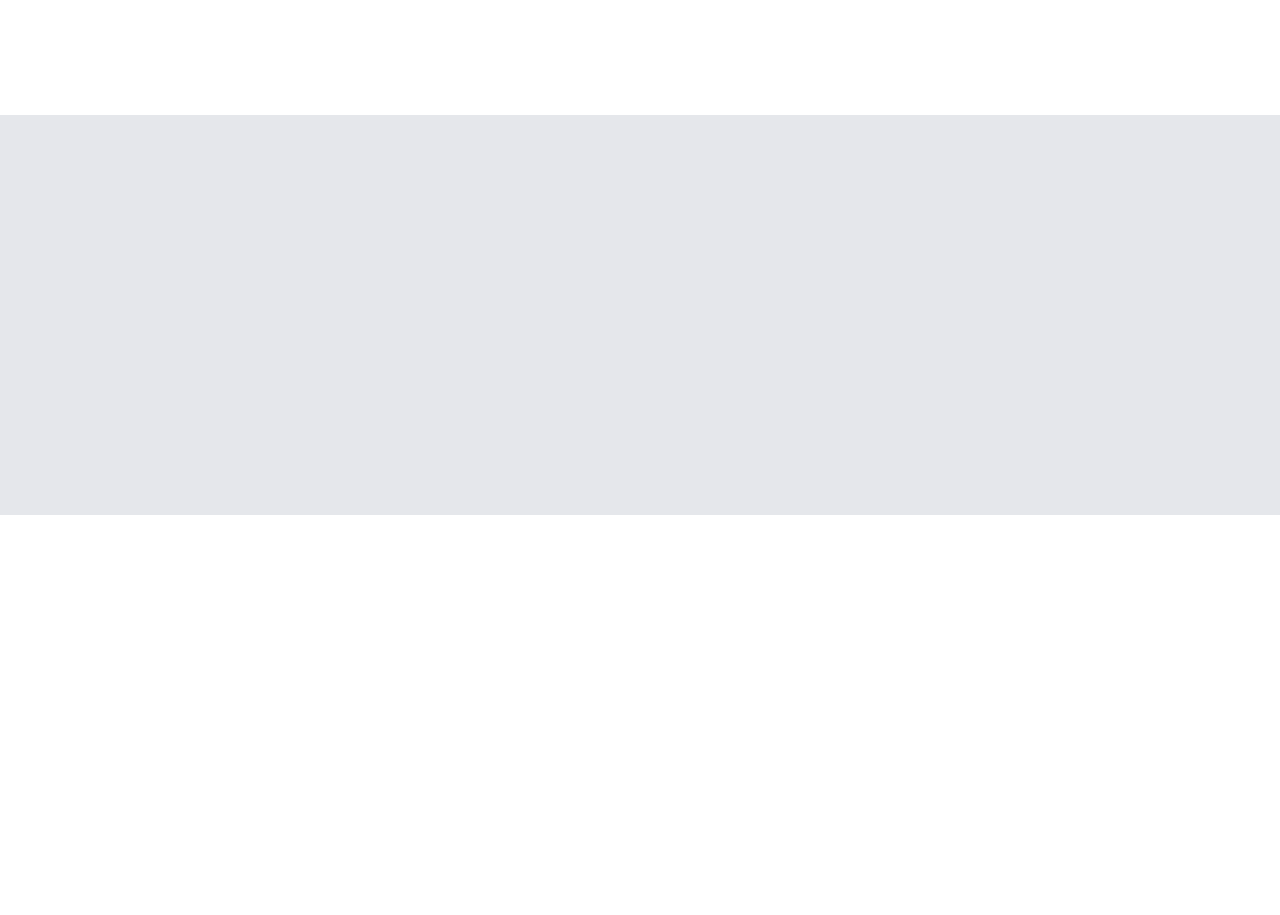
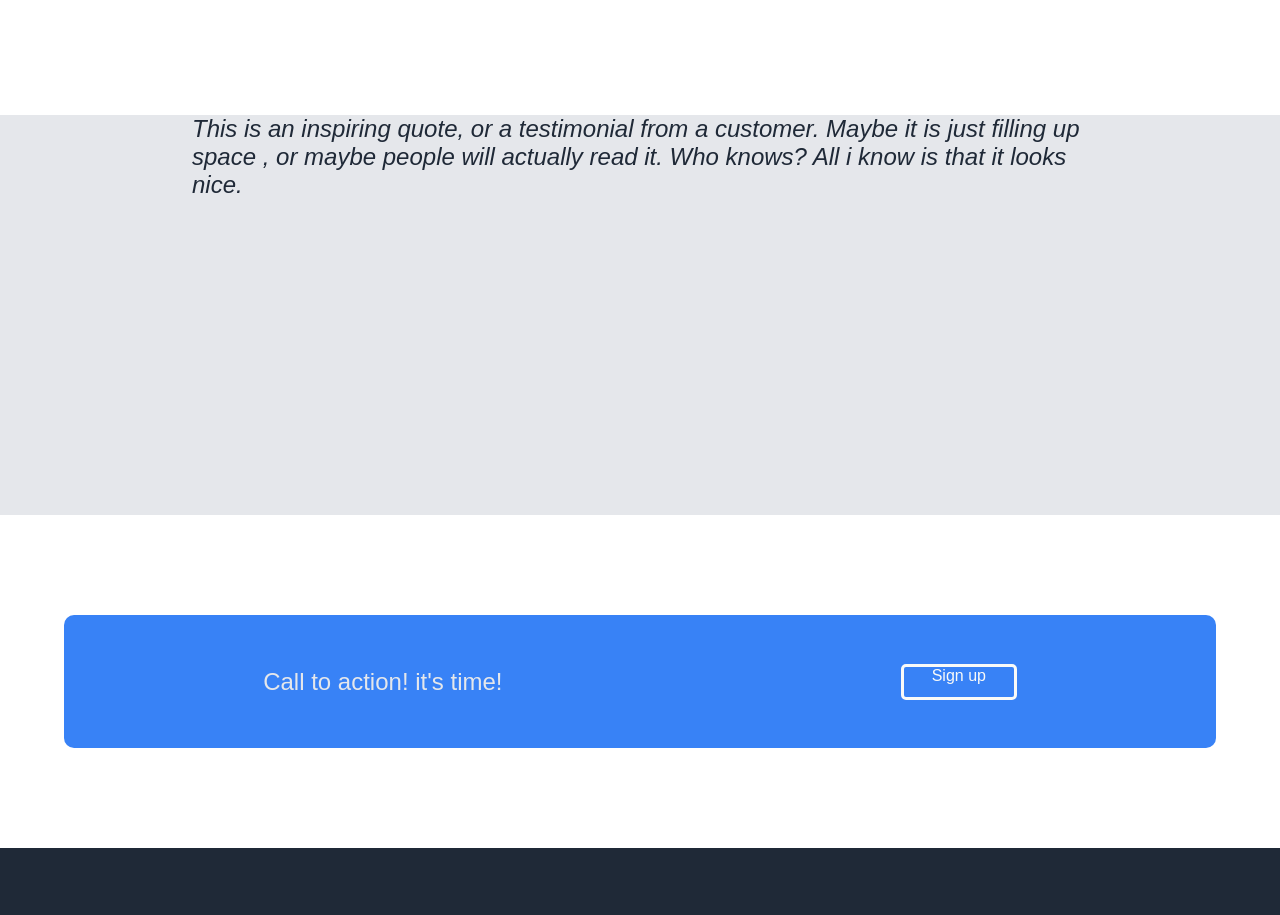
Before and after one commit to ahmedgamer4/landing-page, a plain HTML site: page index.html in a window 1280 px wide. Shown: the part 715-1630 px from the top of the page. Drawn offline with Linux system fonts and the light colour scheme.

Commit message:
Added some

```diff
--- a/index.html
+++ b/index.html
@@ -44,8 +44,20 @@
                 </div>
             </div>
         </div>
-        <div id="three"></div>
-        <div id="four"></div>
+        <div id="three">
+            <div id="para">
+                This is an inspiring quote, or a testimonial from a customer. Maybe it is just filling up space
+                , or maybe people will actually read it. Who knows? All i know
+                is that it looks nice.
+            </div>
+        </div>
+        <div id="four">
+            <div class="box">
+                <div id="txt">Call to action! it's time!</div>
+                <div id="sign-up">Sign up</div>
+            </div>
+            <div class="footer"></div>
+        </div>
     </div>
 </body>
 </html>
--- a/style.css
+++ b/style.css
@@ -44,6 +44,8 @@ body{
     width: 100%;
     height: 400px;
     background-color: white;
+    display: flex;
+    flex-direction: column;
 }
 
 .top, .right{
@@ -104,4 +106,47 @@ body{
     height: 200px;
     object-fit: cover;
     border-radius: 30px;
+    border: #3882f6 solid;
 }
+
+#para{
+    font-size: 24px;
+    font-weight: lighter;
+    font-style: italic;
+    color: #1f2937;
+    align-items: center;
+    max-width: 70%;
+    margin: 0 auto;
+}
+
+.box{
+    width: 90%;
+    height: 40%;
+    background-color: #3882f6;
+    border-radius: 10px;
+    margin: 100px auto;
+    display: flex;
+    justify-content: space-around;
+    align-items: center;
+}
+
+.footer{
+    width: 100%;
+    height: 20%;
+    background-color: #1f2937;
+}
+
+#txt{
+    color: #e5e7eb;
+    font-size: 24px;
+}
+
+#sign-up{
+    width: 110px;
+    height: 30px;
+    border-radius: 5px;
+    color: #f9faf8;
+    border: #f9faf8 solid;
+    text-align: center;
+    align-items: center;
+}
```
